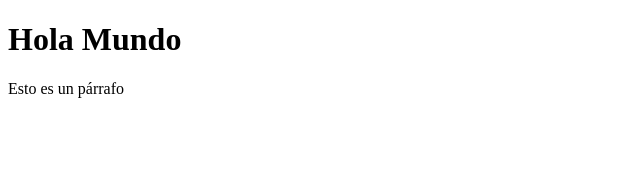
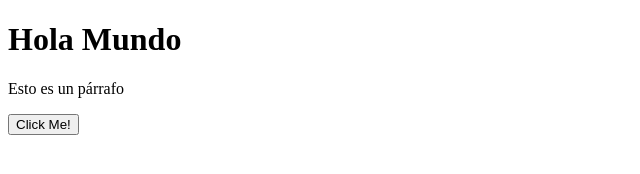
Before and after one commit to Juankyyy/AzureDevOps-test, a plain HTML site: page Index.html in a window 1280 px wide. Shown: the whole page, without its empty margins (0-640 px from the left). Drawn offline with Linux system fonts and the light colour scheme.

Commit message:
feat: se agrega un boton

```diff
--- a/Index.html
+++ b/Index.html
@@ -9,5 +9,7 @@
     <h1>Hola Mundo</h1>
 
     <p>Esto es un párrafo</p>
+
+    <button type="submit">Click Me!</button>
 </body>
 </html>
```
